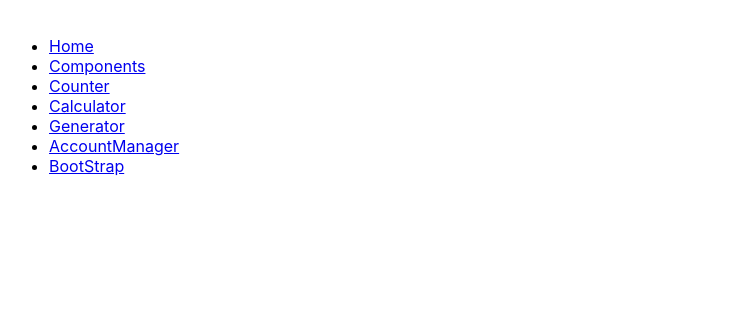
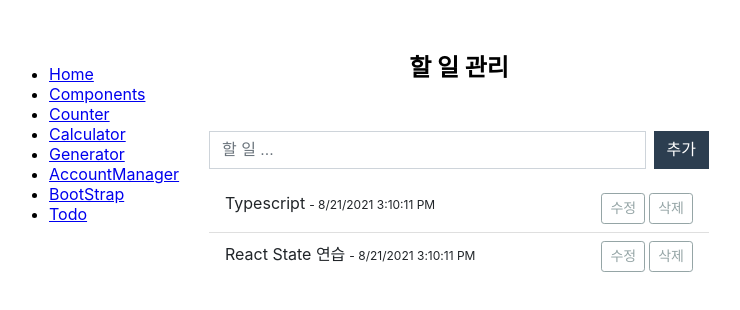
Before and after one commit to SinChaNo/git2021-working, a React (Create React App) app in the folder 4-react/myworkspace/: page /todo in a window 1280 px wide. Shown: the top 310 px of the page, without its empty margins (281-1021 px from the left). Built offline with nearby package versions, Linux system fonts and the light colour scheme.

Commit message:
2021.08.23(React)

```diff
--- a/4-react/myworkspace/src/App.scss
+++ b/4-react/myworkspace/src/App.scss
@@ -33,6 +33,10 @@
 // Layout & Components
 @import "../node_modules/bootstrap/scss/buttons";
 @import "../node_modules/bootstrap/scss/card";
+@import "../node_modules/bootstrap/scss/forms";
+@import "../node_modules/bootstrap/scss/list-group";
+@import "../node_modules/bootstrap/scss/alert";
+// @import "../node_modules/bootstrap/scss/";
 /* ---------------------------------------------- */
 @import "../node_modules/bootstrap/scss/helpers";
 
--- a/4-react/myworkspace/src/App.tsx
+++ b/4-react/myworkspace/src/App.tsx
@@ -53,6 +53,7 @@
 const AccountManagerRef = lazy(() => import("./components/AccountManagerRef"));
 const Components = lazy(() => import("./components/Componenets"));
 const BootStrap = lazy(() => import("./components/Bootstrap"));
+const Todo = lazy(() => import("./components/Todo"))
 
 
 
@@ -74,6 +75,7 @@
               <Route path="/generator" component={Generator} />
               <Route path="/account-manager" component={AccountManager} />
               <Route path="/bootstrap" component={BootStrap} />
+              <Route path="/todo" component={Todo} />
             </Switch>
           </Suspense>
         </main>
--- /dev/null
+++ b/4-react/myworkspace/src/components/Alert.tsx
@@ -0,0 +1,26 @@
+interface AlertProp {
+  message: string;
+  variant: string;
+  onClose?: () => void
+}
+
+
+const Alert = ({message, variant, onClose}: AlertProp) =>{
+  return (
+    <div
+      className="alert alert-danger alert-dismissible my-2"
+      role="alert"
+    >
+    {message}
+    <button
+        type="button"
+        className="btn-close"
+        data-bs-dismiss="alert"
+        aria-label="Close"
+        onClick={onClose}
+      ></button>
+    </div>
+  );
+}
+
+export default Alert;
--- a/4-react/myworkspace/src/components/Navigation.tsx
+++ b/4-react/myworkspace/src/components/Navigation.tsx
@@ -10,6 +10,7 @@
       <li><Link to="/generator">Generator</Link></li>
       <li><Link to="/account-manager">AccountManager</Link></li>
       <li><Link to="/bootstrap">BootStrap</Link></li>
+      <li><Link to="/todo">Todo</Link></li>
     </ul>
   )
 }
--- /dev/null
+++ b/4-react/myworkspace/src/components/Todo.tsx
@@ -0,0 +1,217 @@
+import { useRef, useState } from "react";
+import Alert from "./Alert";
+
+// 1건에 대한 타입
+interface TodoState {
+  id: number;
+  memo: string | undefined;
+  createTime: number;
+  modifyTime?: number;
+  isEdit?: boolean; // 수정모드인지 여부
+}
+
+const getTimeString = (unixtime: number) => {
+  // Locale: timezone, currency 등
+  // js에서는 브라우저의 정보를 이용함
+  const dateTime = new Date(unixtime);
+  return `${dateTime.toLocaleDateString()} ${dateTime.toLocaleTimeString()}`;
+};
+
+const Todo = () => {
+  // todo 여러건에 대한 state
+  // 참고) new Date().getTime() -> unix time 생성됨
+  const [todoList, setTodoList] = useState<TodoState[]>([
+    { id: 2, memo: "Typescript", createTime: new Date().getTime() },
+    { id: 1, memo: "React State 연습", createTime: new Date().getTime() },
+  ]);
+
+  // 빈 값 여부 state
+  const [isError, setIsError] = useState(false);
+
+  const inputRef = useRef<HTMLInputElement>(null);
+  const formRef = useRef<HTMLFormElement>(null);
+  const ulRef = useRef<HTMLUListElement>(null);
+
+  const add = (e: React.KeyboardEvent<HTMLInputElement> | null) => {
+    // 이벤트 객체가 있을 때는 입력박스에서 엔터 입력
+    if (e) {
+      if (e.code !== "Enter") return;
+    }
+
+    // 입력값이 없으면 에러 메시지 표시
+    if (!inputRef.current?.value) {
+      setIsError(true);
+      return;
+    }
+
+    const todo: TodoState = {
+      id: todoList.length > 0 ? todoList[0].id + 1 : 1,
+      // optional chaning
+      memo: inputRef.current?.value,
+      createTime: new Date().getTime(),
+    };
+
+    setTodoList([todo, ...todoList]);
+
+    // 입력값 초기화
+    formRef.current?.reset();
+    // 에러 메시지 제거
+    setIsError(false);
+  };
+
+  const del = (id: number) => {
+    // 불변성 때문에 splice를 사용할 수 없음
+    // 주로 filter 함수를 사용
+    // filter 함수로 해당 id를 제외하고 새로운 배열로 리턴함.
+    setTodoList(todoList.filter((item) => item.id !== id));
+  };
+
+  const edit = (id: number, mod: boolean) => {
+    // 해당 id에 해당하는 item만 edit 모드로 변경함
+    // 해당 item의 속성을 변경한 후 변경된 item을 반환
+    // map 함수는 새로운 배열을 반환하는 함수, 배열길이는 기존 배열 길이와 같음
+    setTodoList(
+      todoList.map((item) => {
+        if (item.id === id) {
+          item.isEdit = mod;
+        }
+
+        return item;
+      })
+    );
+  };
+
+  const save = (id: number, index: number) => {
+    console.log(ulRef.current);
+
+    // ul 밑에 있는 입력박스중에서 index번째 입력박스만 선택
+    const input = ulRef.current?.querySelectorAll("input")[index];
+    setTodoList(
+      todoList.map((item) => {
+        // 해당 id의 item의 값을 변경
+        if (item.id === id) {
+          item.memo = input?.value;
+          item.modifyTime = new Date().getTime();
+          item.isEdit = false;
+        }
+
+        return item;
+      })
+    );
+  };
+
+  return (
+    <>
+      <h2 className="text-center my-5">할 일 관리</h2>
+      <form
+        className="d-flex"
+        ref={formRef}
+        /*
+          event.preventDefault();
+          - 기본이벤트 작업을 처리하지 않음
+          - submit form
+        */
+        onSubmit={(e) => e.preventDefault()}
+      >
+        <input
+          type="text"
+          className="form-control me-2"
+          placeholder="할 일 ..."
+          ref={inputRef}
+          onKeyPress={(e) => {
+            add(e);
+          }}
+        />
+        <button
+          type="button"
+          className="btn btn-primary text-nowrap"
+          onClick={() => {
+            add(null);
+          }}
+        >
+          추가
+        </button>
+      </form>
+      {isError && (
+        <Alert
+          message={"내용을 입력해주세요."}
+          variant={"danger"}
+          // 닫기 버튼을 클릭할 때 처리하는 함수를 넘김
+          onClose={() => {
+            setIsError(false);
+          }}
+        />
+      )}
+      <ul id="ul-list" className="list-group list-group-flush mt-3" ref={ulRef}>
+        {todoList.length === 0 && (
+          <li className="list-group-item">데이터가 없습니다.</li>
+        )}
+        {/* 데이터와 UI요소 바인딩 */}
+        {todoList.map((item, index) => (
+          <li className="list-group-item d-flex" key={item.id}>
+            <div className="w-100">
+              {/* 보기모드일 때 보이는 내용 */}
+              {!item.isEdit && <span className="me-1">{item.memo}</span>}
+              {!item.isEdit && (
+                <span style={{ fontSize: "0.75rem" }}>
+                  -{" "}
+                  {getTimeString(
+                    item.modifyTime ? item.modifyTime : item.createTime
+                  )}
+                </span>
+              )}
+              {/* 수정모드일 때 보이는 입력폼 */}
+              {item.isEdit && (
+                <input type="text" className="w-100" defaultValue={item.memo} />
+              )}
+            </div>
+            {/* 보기모드일 때 보이는 버튼 */}
+            {!item.isEdit && (
+              <button
+                className="btn btn-outline-secondary btn-sm ms-2 me-1 text-nowrap"
+                onClick={() => {
+                  edit(item.id, true);
+                }}
+              >
+                수정
+              </button>
+            )}
+            {!item.isEdit && (
+              <button
+                className="btn btn-outline-secondary btn-sm text-nowrap"
+                onClick={() => {
+                  del(item.id);
+                }}
+              >
+                삭제
+              </button>
+            )}
+            {/* 수정모드일 때 보이는 버튼 */}
+            {item.isEdit && (
+              <button
+                className="btn btn-outline-secondary btn-sm ms-2 me-1 text-nowrap"
+                onClick={() => {
+                  save(item.id, index);
+                }}
+              >
+                저장
+              </button>
+            )}
+            {item.isEdit && (
+              <button
+                className="btn btn-outline-secondary btn-sm text-nowrap"
+                onClick={() => {
+                  edit(item.id, false);
+                }}
+              >
+                취소
+              </button>
+            )}
+          </li>
+        ))}
+      </ul>
+    </>
+  );
+};
+
+export default Todo;
```
Also changed, not shown: 4-react/myworkspace/src/components/Feed.tsx (added).
